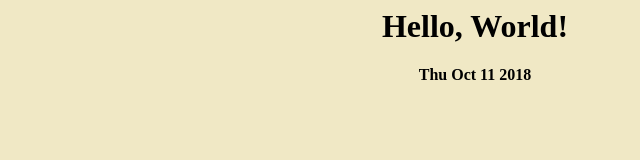
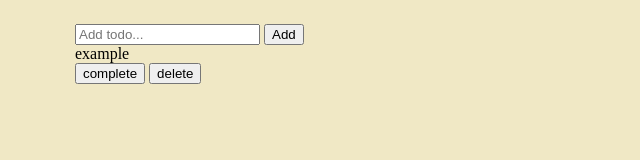
Before and after one commit to borisssang/borisssang.github.io, a plain HTML site: page index.html in a window 1280 px wide. Shown: the whole page, without its empty margins (165-805 px from the left). Drawn offline with Linux system fonts and the light colour scheme.

Commit message:
main layout

```diff
--- a/index.html
+++ b/index.html
@@ -1,12 +1,27 @@
+<html>
 
-<html>
 <head>
   <title>My webpage!</title>
   <link rel="stylesheet" href="./styles/styles.css" />
   <script async src="./index.js"></script>
 </head>
+
 <body>
-    <h1>Hello, World!</h1>
-    <h4 id='date'></h4>
+  <main>
+    <div class="add-container">
+      <input type="text" placeholder="Add todo..." />
+      <button type="button">Add</button>
+    </div>
+    <div class="todos">
+      <div class="todo">
+        <span>example</span>
+        <div class="controls">
+          <button type="button" class="complete">complete</button>
+          <button type="button" class="delete">delete</button>
+        </div>
+      </div>
+    </div>
+  </main>
 </body>
+
 </html>
--- a/styles/styles.css
+++ b/styles/styles.css
@@ -1,5 +1,13 @@
 
 body {
-    text-align: center;
-    background-color: #f0e8c5;
-  }
+  background-color: #f0e8c5;
+}
+
+main {
+  max-width: 800px;
+  margin: auto;
+  padding: 1rem 1.5rem;
+  display: flex;
+  flex-direction: column;
+  align-items: stretch;
+}
```
Also changed, not shown: index.js (line endings or trailing spaces). Lines whose indentation alone changed are shown as unchanged.
